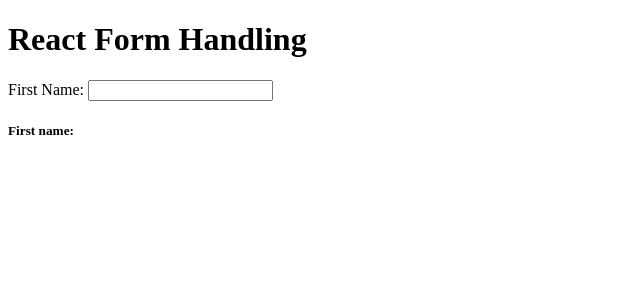
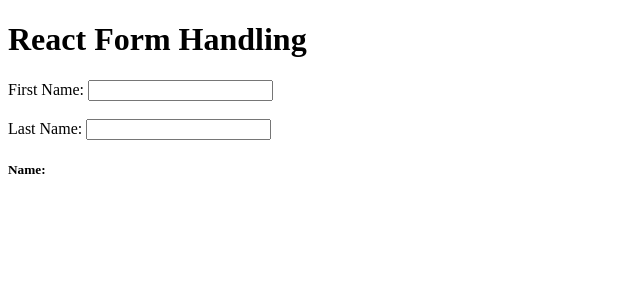
Before and after one commit to MccGrey/react-form-handling, a React (Create React App) app: page / in a window 1280 px wide. Shown: the top 300 px of the page, without its empty margins (0-640 px from the left). Built offline with nearby package versions, Linux system fonts and the light colour scheme.

Commit message:
update - modify USESTATE hook to include an additional input data

```diff
--- a/src/App.js
+++ b/src/App.js
@@ -1,10 +1,16 @@
 import React, { useState } from "react";
 
 function App() {
-  const [fname, setFname] = useState("");
+  const [state, setState] = useState({
+    fname: "",
+    lname: "",
+  });
 
   const handleChange = (e) => {
-    setFname(e.target.value);
+    setState({
+      ...state,
+      [e.target.name]: e.target.value,
+    });
   };
   return (
     <div>
@@ -12,10 +18,28 @@ function App() {
       <form>
         <label>
           First Name:{" "}
-          <input type="text" value={fname} onChange={handleChange} />
+          <input
+            type="text"
+            name="fname"
+            value={state.fname}
+            onChange={handleChange}
+          />
+        </label>{" "}
+        <br></br>
+        <br></br>
+        <label>
+          Last Name:{" "}
+          <input
+            type="text"
+            name="lname"
+            value={state.lname}
+            onChange={handleChange}
+          />
         </label>
       </form>
-      <h5>First name: {fname}</h5>
+      <h5>
+        Name: {state.fname} {state.lname}
+      </h5>
     </div>
   );
 }
```
